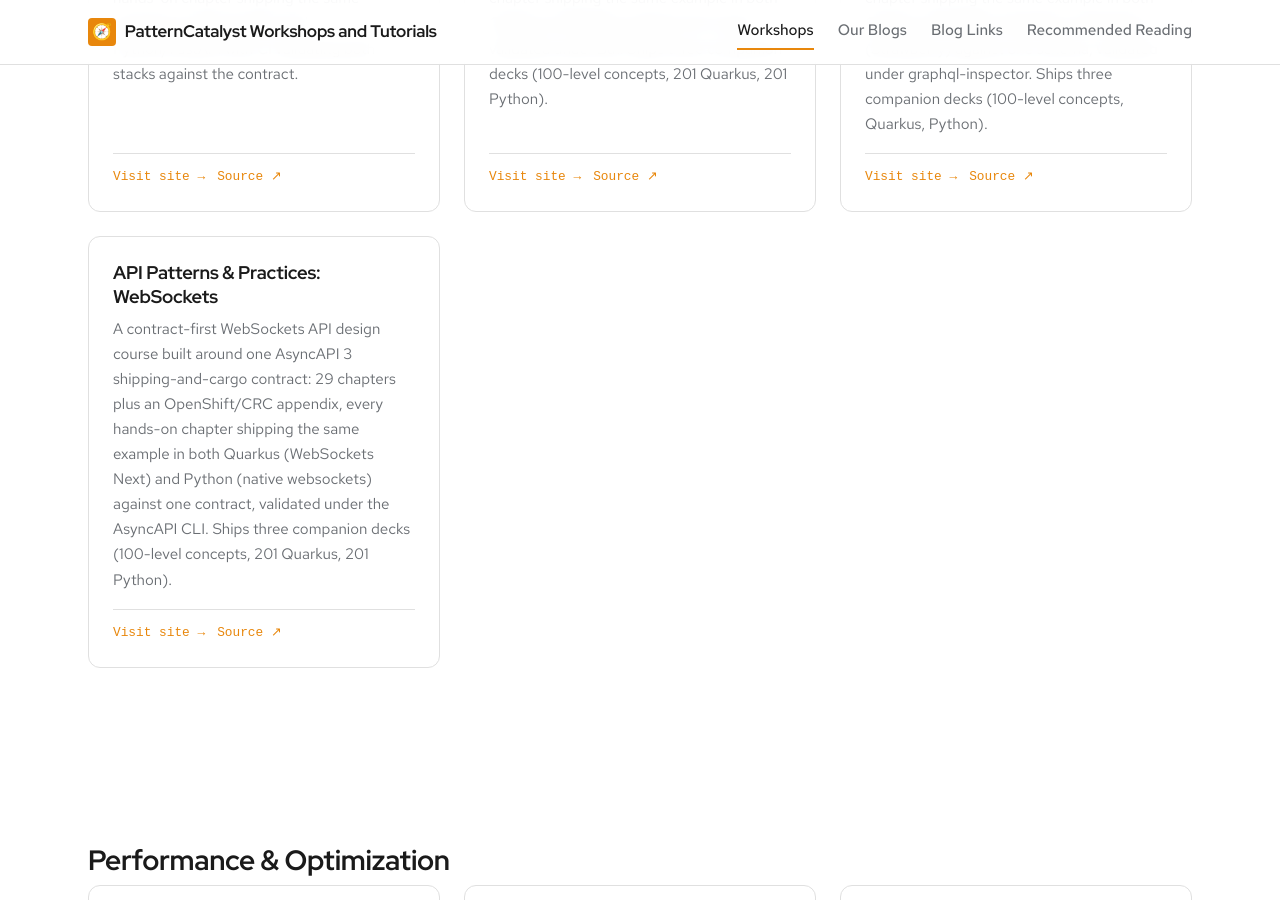
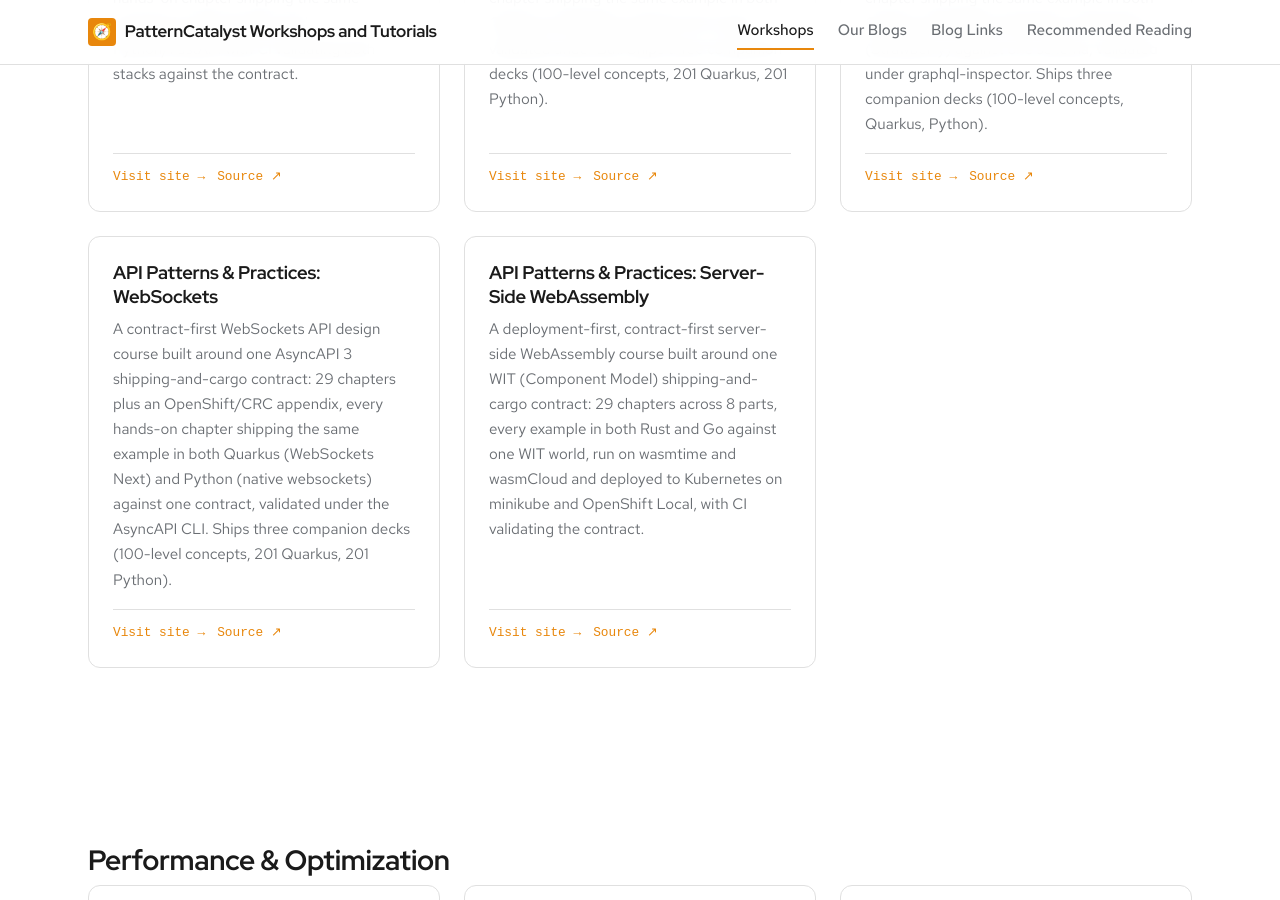
Before and after one commit to patterncatalyst/patterncatalyst-workshops-tutorials-list, a Jekyll site: the page built from index.html, in a window 1280 px wide and 900 px high, scrolled down 2619 px. Built offline with Jekyll 4.4.1, drawn with Linux system fonts in a browser that asks for light colours; some web fonts are replaced.

Commit message:
sites: add API Patterns & Practices: Server-Side WebAssembly card (#22)
Fifth site in the series (cn-patterns-and-practices-webassembly), API Design
group. r02 shipped: Part 1 Foundations + the WIT contract, site live on Pages.

Co-authored-by: PatternCatalyst <local@example.invalid>

```diff
--- a/_data/sites.yml
+++ b/_data/sites.yml
@@ -190,3 +190,10 @@ entries:
     synopsis: "A contract-first WebSockets API design course built around one AsyncAPI 3 shipping-and-cargo contract: 29 chapters plus an OpenShift/CRC appendix, every hands-on chapter shipping the same example in both Quarkus (WebSockets Next) and Python (native websockets) against one contract, validated under the AsyncAPI CLI. Ships three companion decks (100-level concepts, 201 Quarkus, 201 Python)."
     site_url: "https://patterncatalyst.github.io/api-patterns-and-practices-websockets/"
     repo_url: "https://github.com/patterncatalyst/api-patterns-and-practices-websockets"
+
+  - slug: "cn-patterns-and-practices-webassembly"
+    title: "API Patterns & Practices: Server-Side WebAssembly"
+    group: "API Design"
+    synopsis: "A deployment-first, contract-first server-side WebAssembly course built around one WIT (Component Model) shipping-and-cargo contract: 29 chapters across 8 parts, every example in both Rust and Go against one WIT world, run on wasmtime and wasmCloud and deployed to Kubernetes on minikube and OpenShift Local, with CI validating the contract."
+    site_url: "https://patterncatalyst.github.io/cn-patterns-and-practices-webassembly/"
+    repo_url: "https://github.com/patterncatalyst/cn-patterns-and-practices-webassembly"
```
